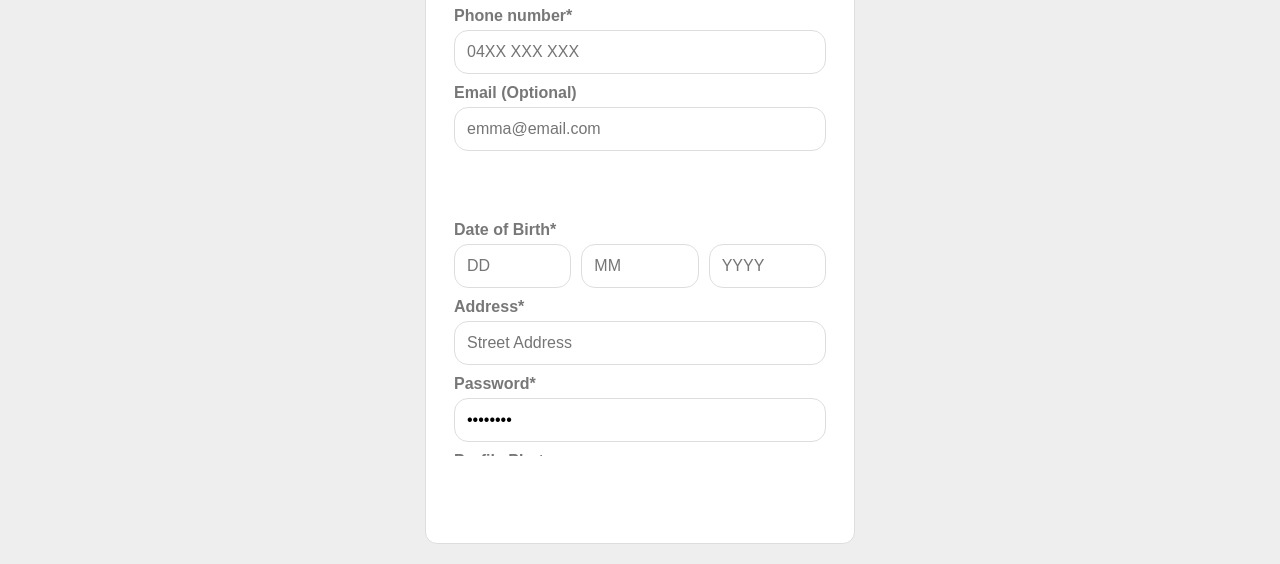
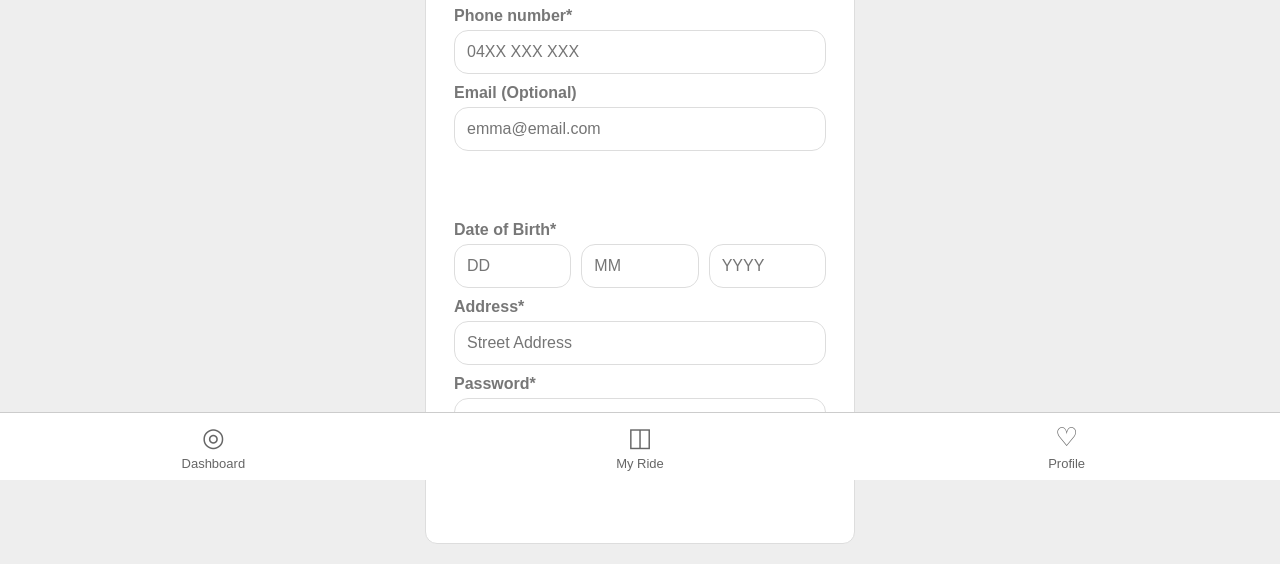
Before and after one commit to sche0209/neighbourlink-prototype, a plain HTML site: page profile.html in a window 1280 px wide. Shown: the part 320-884 px from the top of the page. Drawn offline with Linux system fonts and the light colour scheme.

Commit message:
Add files via upload

```diff
--- a/profile.html
+++ b/profile.html
@@ -65,6 +65,22 @@
   </div>
 
 </div>
+    <div class="bottom-nav">
+    <a href="dashboard.html">
+      <span class="nav-icon">◎</span>
+      <span>Dashboard</span>
+    </a>
+
+    <a href="confirmed.html">
+      <span class="nav-icon">◫</span>
+      <span>My Ride</span>
+    </a>
+
+    <a href="profile.html">
+      <span class="nav-icon">♡</span>
+      <span>Profile</span>
+    </a>
+  </div>
 
 </body>
 </html>
```
